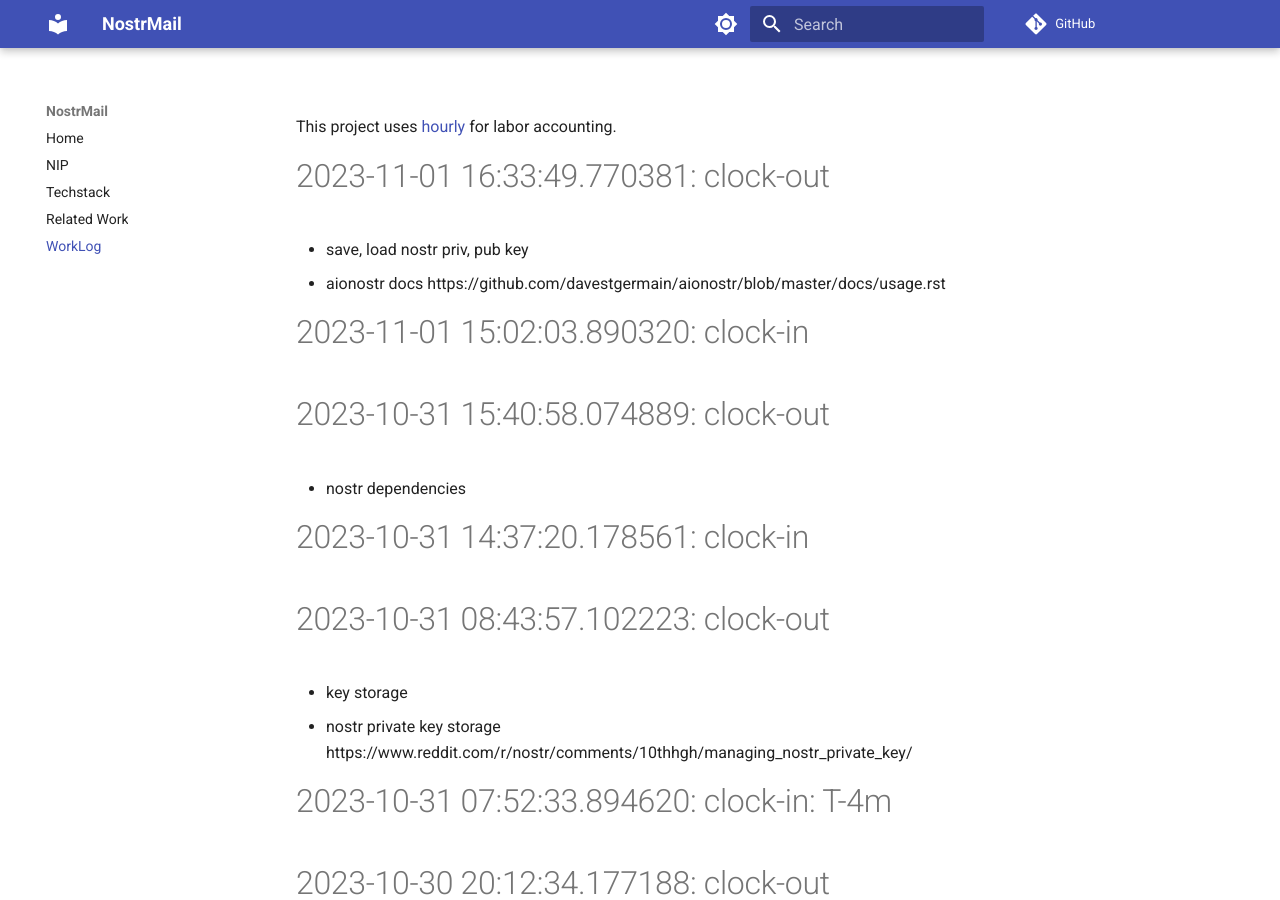
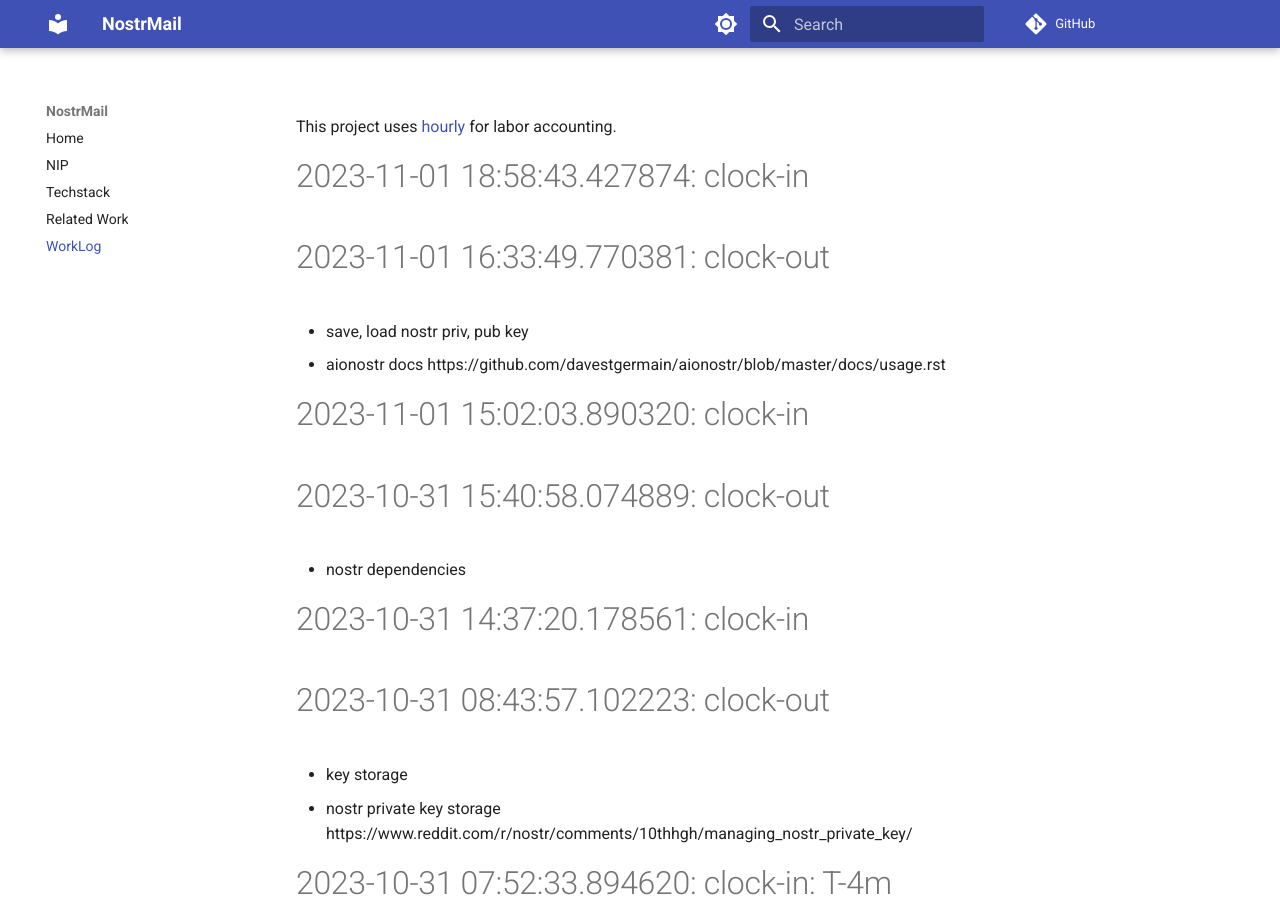
Before and after one commit to asherp/nostr-mail, an MkDocs documentation site: the page built from docs/WorkLog.md, in a window 1280 px wide and 900 px high. Built offline with MkDocs 1.6.1 and Material for MkDocs 9.7.7, drawn with Linux system fonts in a browser that asks for light colours; comment, search, counter and statistics services are not loaded.

Commit message:
clock-in

```diff
--- a/WorkLog.md
+++ b/WorkLog.md
@@ -1,3 +1,6 @@
+
+# 2023-11-01 18:58:43.427874: clock-in
+
 # 2023-11-01 16:33:49.770381: clock-out
 
 * save, load nostr priv, pub key
```
